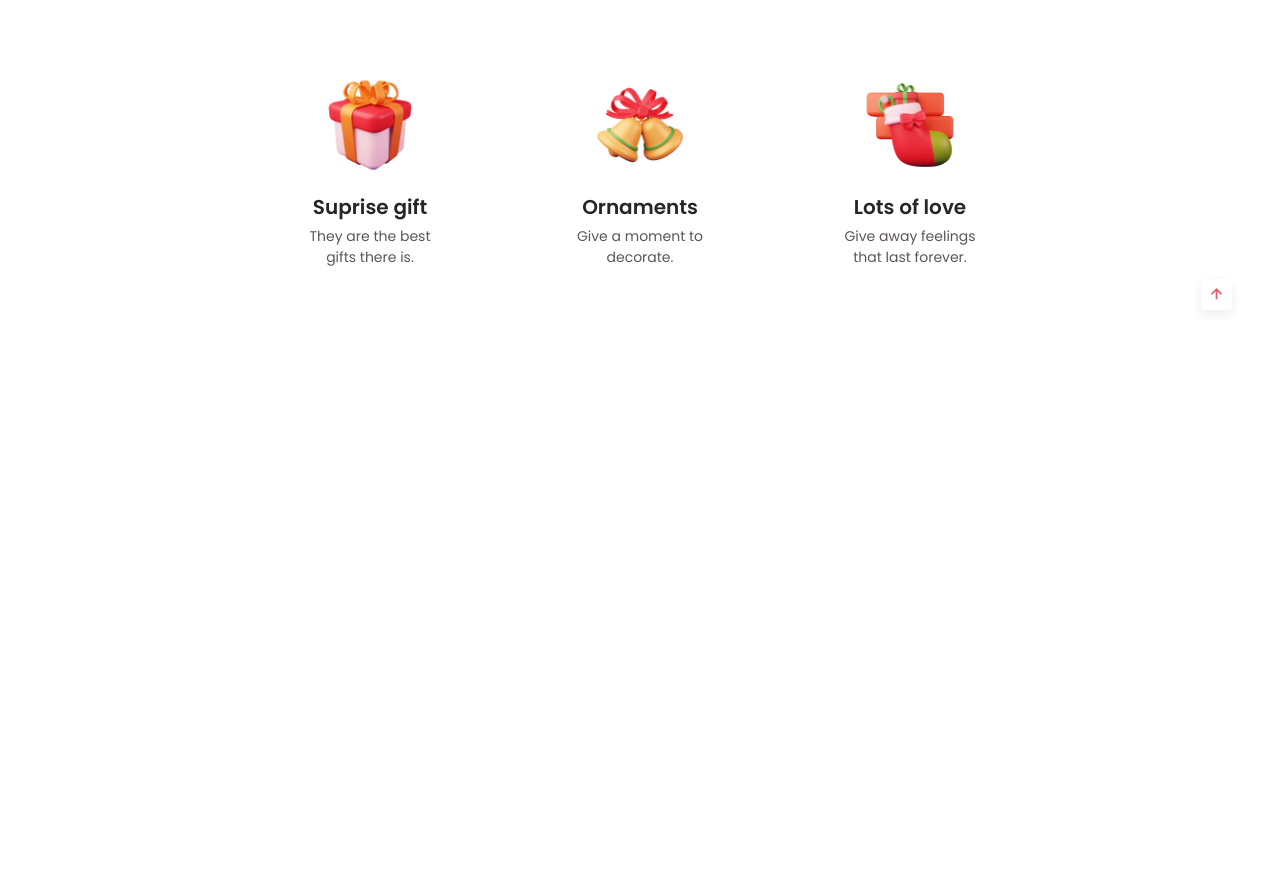
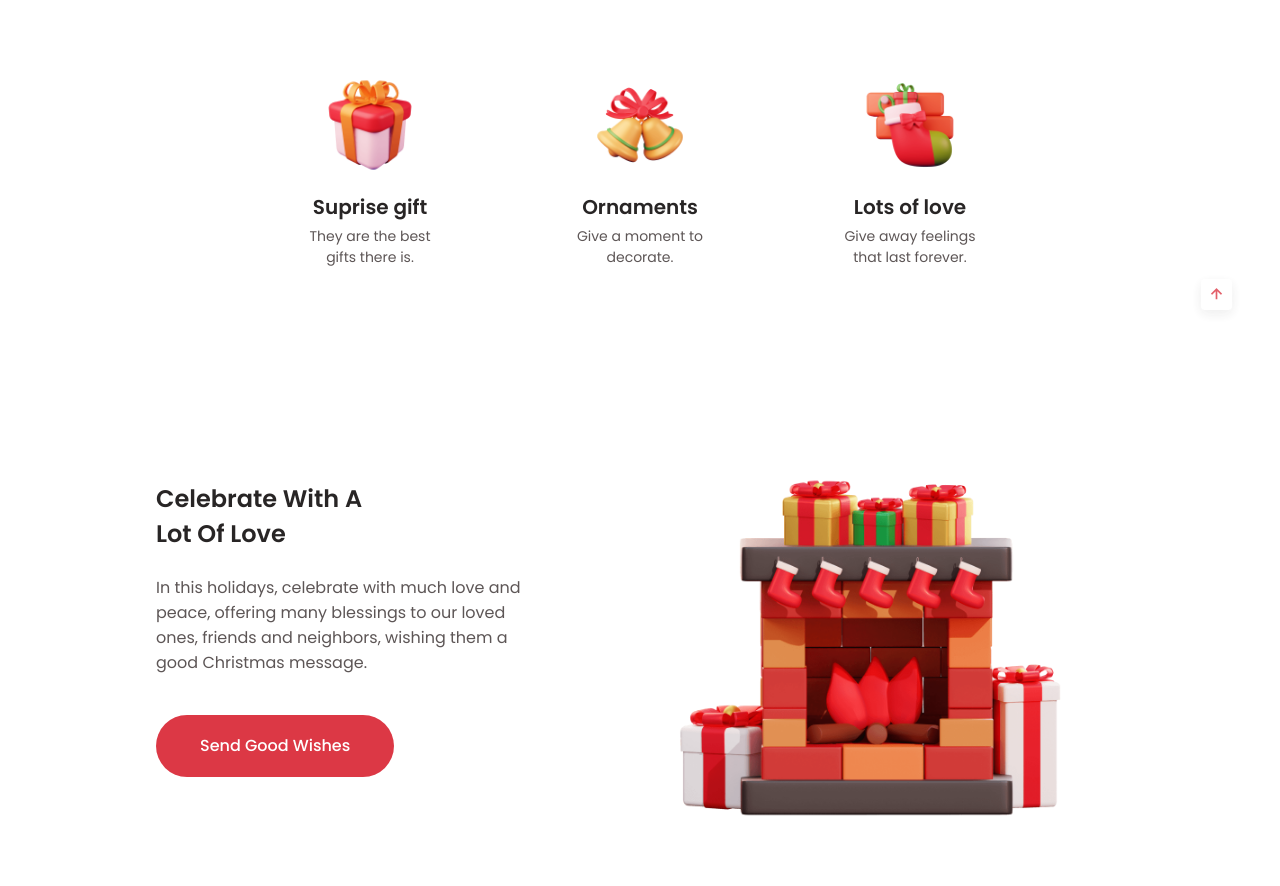
Before and after one commit to triabagus/christmas, a plain HTML site: page index.html in a window 1280 px wide. Shown: the part 730-1616 px from the top of the page. Before the commit the page ends 1030 px from the top, so only its background shows below. Drawn offline with nearby package versions, Linux system fonts and the light colour scheme.

Commit message:
Celebrate section

```diff
--- a/index.html
+++ b/index.html
@@ -107,6 +107,24 @@
             </div>
         </section>
 
+        <!-- Celebrate -->
+        <section class="celebrate section container" id="celebrate">
+            <div class="celebrate__container grid">
+                <div class="celebrate__data">
+                    <h2 class="section__title celebrate__title">
+                        Celebrate With A <br> Lot Of Love
+                    </h2>
+                    <p class="celebrate__description">
+                        In this holidays, celebrate with much love and peace, offering many
+                        blessings to our loved ones, friends and neighbors, wishing them
+                        a good Christmas message.
+                    </p>
+                    <a href="#" class="button">Send Good Wishes</a>
+                </div>
+
+                <img src="assets/img/celebrate.png" alt="Celebrate image" class="celebrate__img">
+            </div>
+        </section>
     </main>
 
     <!--=============== SCROLL UP ===============-->
```
